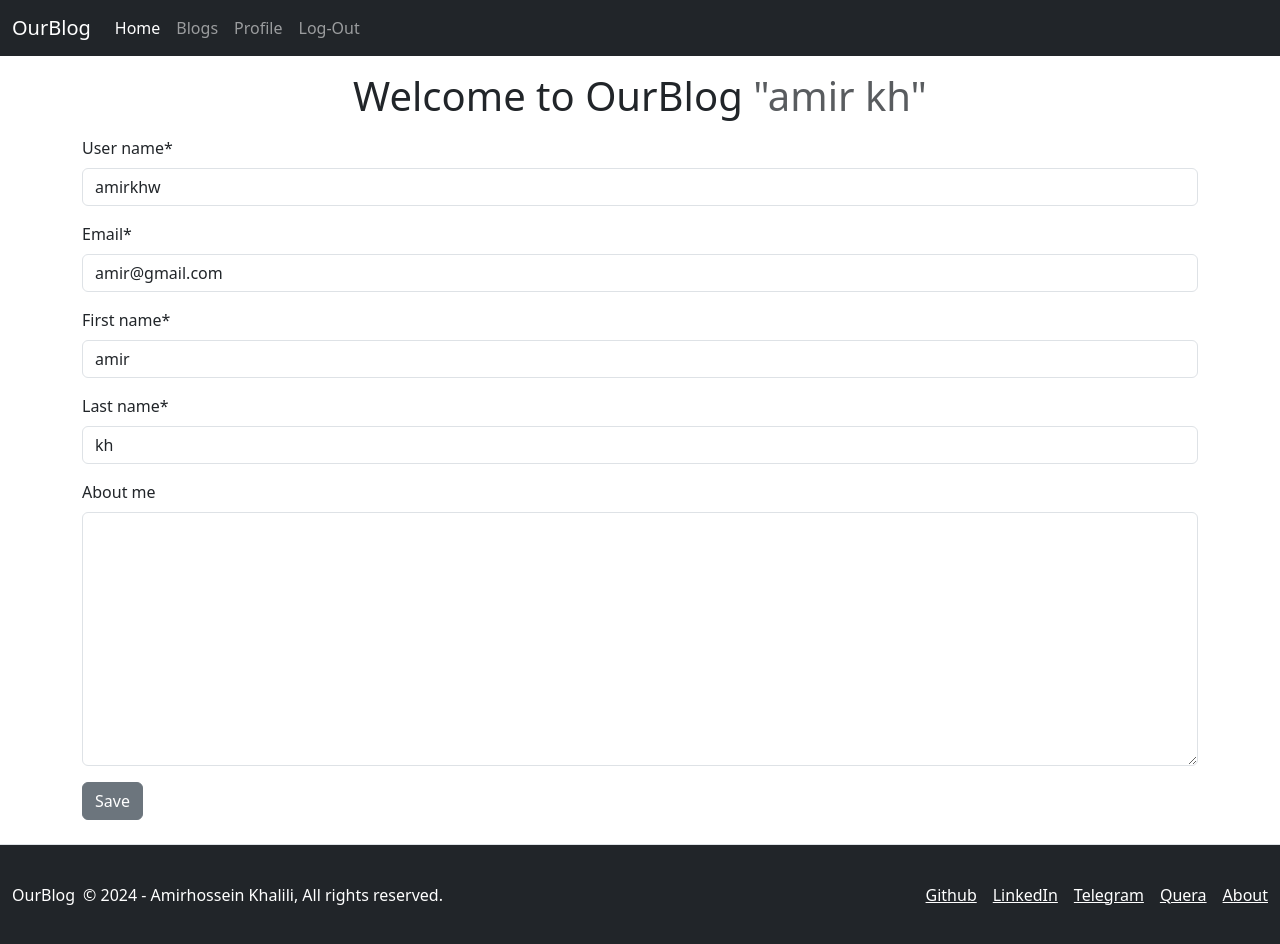
After one commit to amirkhgraphic/DjangoBlog, a Django app: page /users/profile/ in a window 1280 px wide. The commit adds this page. Run offline with Django 5.2, Linux system fonts and the light colour scheme; a user stored in the database is signed in; some libraries are stand-ins or nearby versions.

Commit message:
add profile and footer for pages

```diff
--- a/apps/users/forms.py
+++ b/apps/users/forms.py
@@ -13,3 +13,9 @@ class SignupForm(forms.ModelForm):
 class LoginForm(forms.Form):
     email = forms.EmailField()
     password = forms.CharField(widget=forms.PasswordInput())
+
+
+class ProfileForm(forms.ModelForm):
+    class Meta:
+        model = get_user_model()
+        fields = ('user_name', 'email', 'first_name', 'last_name', 'about')
--- a/apps/users/urls.py
+++ b/apps/users/urls.py
@@ -1,4 +1,4 @@
-from apps.users.views import SignupView, LoginView
+from apps.users.views import SignupView, LoginView, ProfileUpdateView
 from django.contrib.auth import views as auth_views
 from django.urls import path
 
@@ -6,4 +6,5 @@ urlpatterns = [
     path('signup/', SignupView.as_view(), name='sign-up'),
     path('login/', LoginView.as_view(), name='log-in'),
     path('logout/', auth_views.LogoutView.as_view(), name='log-out'),
+    path('profile/', ProfileUpdateView.as_view(), name='profile'),
 ]
--- a/apps/users/views.py
+++ b/apps/users/views.py
@@ -1,7 +1,7 @@
 from django.contrib import messages
-from django.views.generic.edit import FormView
-from apps.users.forms import SignupForm, LoginForm
-from django.contrib.auth import login, authenticate
+from django.views.generic.edit import FormView, UpdateView
+from apps.users.forms import SignupForm, LoginForm, ProfileForm
+from django.contrib.auth import login, authenticate, get_user_model
 from django.urls import reverse_lazy
 from django.http import HttpResponseRedirect
 
@@ -41,3 +41,16 @@ class LoginView(FormView):
             warning_message = f"user (with IP: {user_ip}) tried to log in with wrong credentials"
             messages.add_message(self.request, messages.WARNING, warning_message)
             return HttpResponseRedirect(reverse_lazy('users:log-in'))
+
+
+class ProfileUpdateView(UpdateView):
+    model = get_user_model()
+    form_class = ProfileForm
+    template_name = 'users/profile.html'
+    success_url = reverse_lazy('users:profile')
+
+    def get_object(self, queryset=None):
+        return self.request.user
+
+    def form_valid(self, form):
+        return super().form_valid(form)
--- a/templates/base/footer.html
+++ b/templates/base/footer.html
@@ -0,0 +1,36 @@
+<footer class="container-fluid bg-dark d-flex flex-wrap justify-content-between
+                align-items-center py-3 mt-4 border-top" style="height: 100px;">
+
+    <div class="d-flex align-items-center">
+      <a href="{% url 'posts:home' %}" class="mb-3 me-2 mb-md-0 text-white text-decoration-none lh-1">OurBlog</a>
+      <span class="mb-3 mb-md-0 text-white">&copy; 2024 - Amirhossein Khalili, All rights reserved.</span>
+    </div>
+
+    <ul class="nav justify-content-end list-unstyled d-flex">
+      <li class="ms-3">
+          <a class="text-white" target="_blank" href="https://github.com/amirkhgraphic">
+              Github
+          </a>
+      </li>
+      <li class="ms-3">
+          <a class="text-white" target="_blank" href="https://www.linkedin.com/in/amirhossein-khalili-a83250271/">
+              LinkedIn
+          </a>
+      </li>
+      <li class="ms-3">
+          <a class="text-white" target="_blank" href="https://t.me/Amirkh_MoD">
+              Telegram
+          </a>
+      </li>
+      <li class="ms-3">
+          <a class="text-white" target="_blank" href="https://quera.org/profile/Amirkh1996">
+              Quera
+          </a>
+      </li>
+      <li class="ms-3">
+          <a class="text-white" target="_blank" href="https://amirkhgraphic.github.io/Portfolio-Website/">
+              About
+          </a>
+      </li>
+    </ul>
+</footer>
--- a/templates/base/header.html
+++ b/templates/base/header.html
@@ -9,10 +9,10 @@
 
     <div class="collapse navbar-collapse" id="navbarNavAltMarkup">
       <div class="navbar-nav">
-          <a class="nav-link active" aria-current="page" href="{% url 'posts:blogs' %}">Home</a>
-          <a class="nav-link" aria-current="page" href="{% url 'posts:home' %}">Blogs</a>
+          <a class="nav-link active" aria-current="page" href="{% url 'posts:home' %}">Home</a>
+          <a class="nav-link" aria-current="page" href="{% url 'posts:list-posts' %}">Blogs</a>
         {% if request.user.is_authenticated %}
-          <a class="nav-link" href="#">Profile</a>
+          <a class="nav-link" href="{% url 'users:profile' %}">Profile</a>
           <a class="nav-link" href="{% url 'users:log-out' %}">Log-Out</a>
         {% else %}
           <a class="nav-link" href="{% url 'users:sign-up' %}">Sign-Up</a>
--- a/templates/home/landing_page.html
+++ /dev/null
@@ -1 +0,0 @@
-{% extends 'base/base.html' %}
--- /dev/null
+++ b/templates/users/profile.html
@@ -0,0 +1,18 @@
+{% extends 'base/base.html' %}
+
+{% block title %}Profile{% endblock %}
+
+{% load crispy_forms_filters %}
+{% load crispy_forms_tags %}
+{% block content %}
+    <div class="container mt-3">
+        <h1 class="text-center">Welcome to OurBlog
+            <span class="text-muted">"{{ form.instance.first_name }} {{ form.instance.last_name  }}"</span>
+        </h1>
+        <form method="post" class="mt-3">
+            {% csrf_token %}
+            {{ form|crispy }}
+            <button type="submit" class="btn btn-secondary">Save</button>
+        </form>
+    </div>
+{% endblock %}
```
Also changed, not shown: apps/users/admin.py (+23 -25 lines), apps/users/migrations/0001_initial.py, db.sqlite3.
